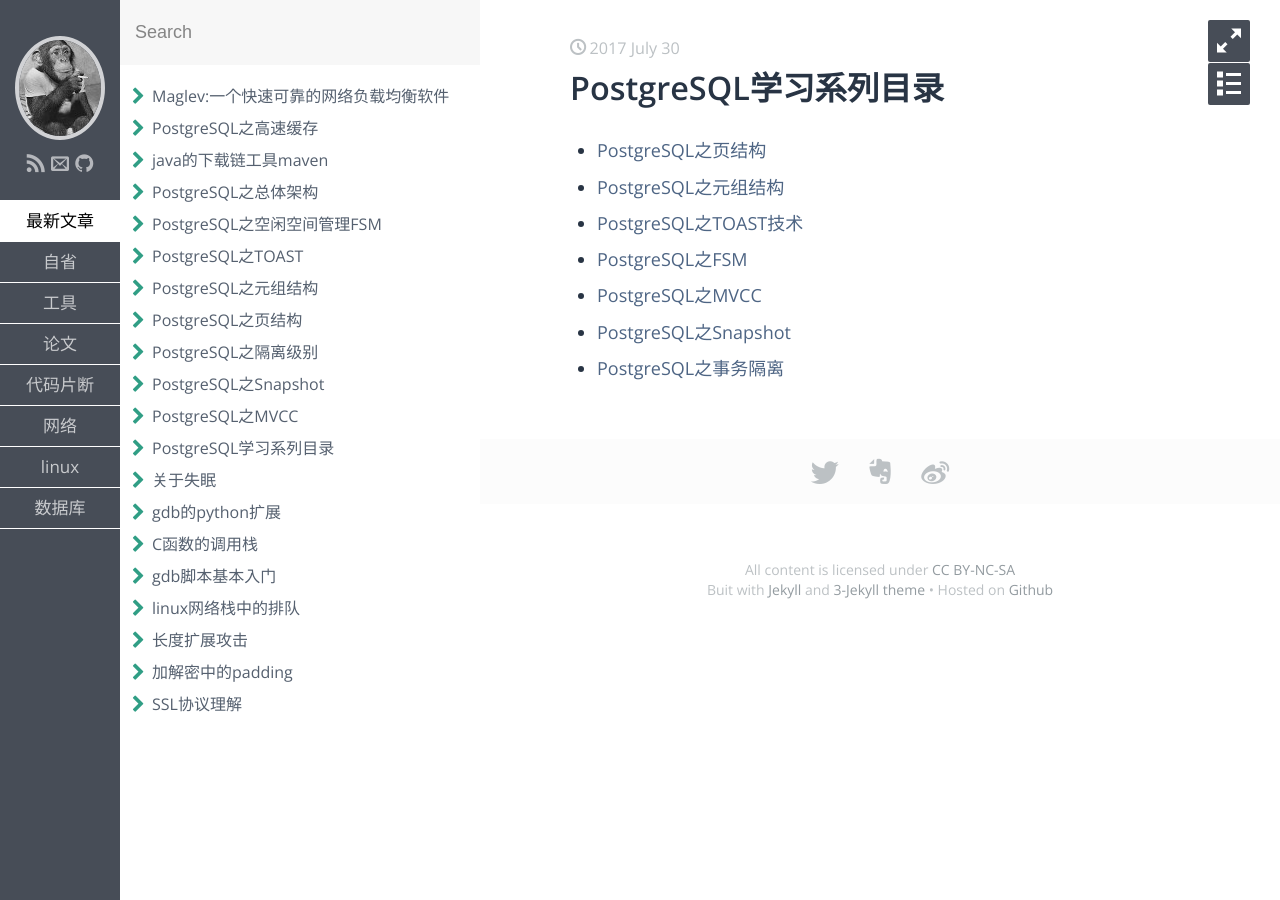
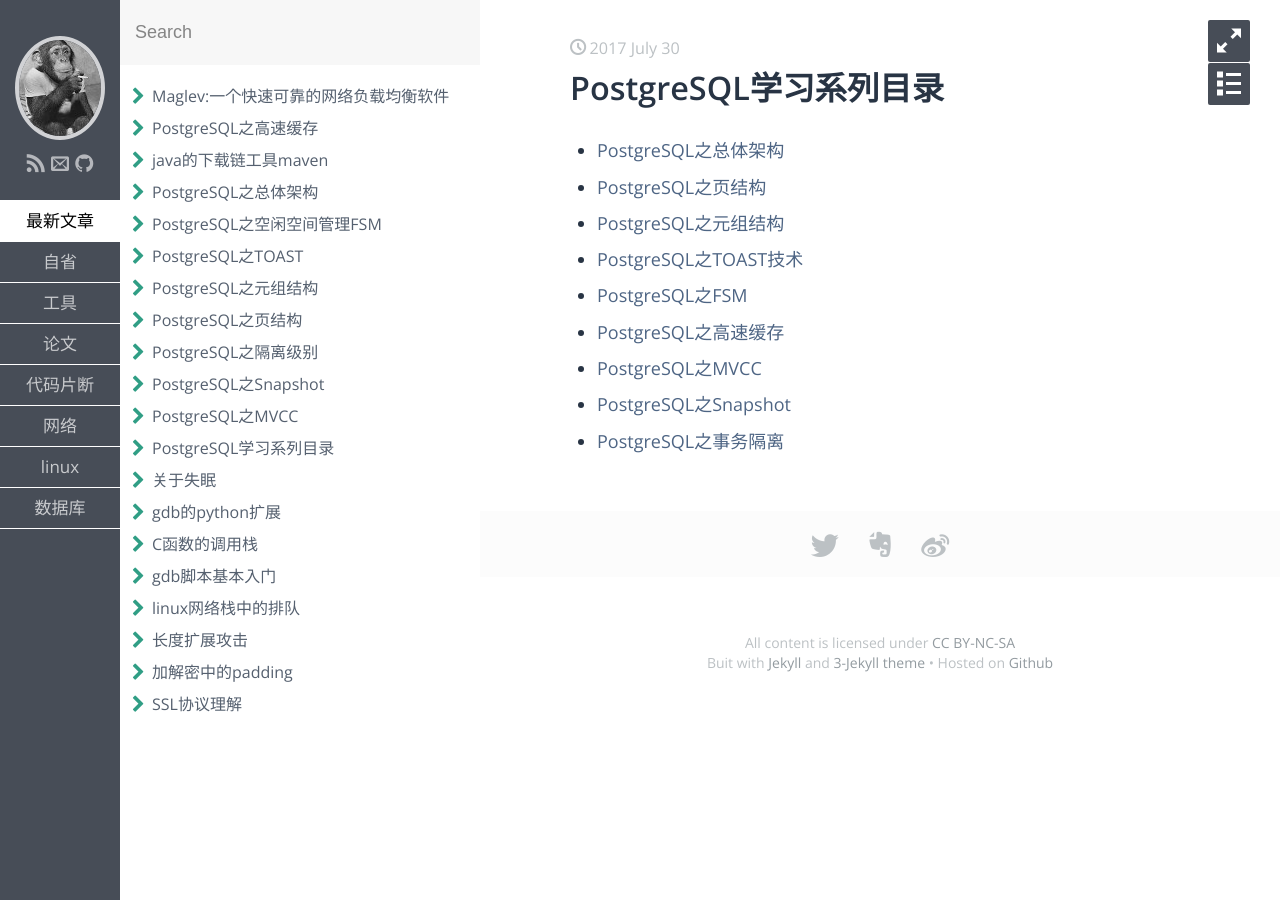
Before and after one commit to feelkill/feelkill.github.io, a Jekyll site: the page built from _posts/database/2017-07-30-pg-main-entry.md, in a window 1280 px wide. Built offline with Jekyll 4.4.1, drawn with Linux system fonts in a browser that asks for light colours; some web fonts are replaced.

Commit message:
更新学习目录

```diff
--- a/_posts/database/2017-07-30-pg-main-entry.md
+++ b/_posts/database/2017-07-30-pg-main-entry.md
@@ -6,10 +6,12 @@ category: 数据库
 keywords: PostgreSQL,
 ---
 
+* [PostgreSQL之总体架构](/2017/09/01/pg-summary-arch.html)
 * [PostgreSQL之页结构](/2017/08/18/pg-page-struct.html)
 * [PostgreSQL之元组结构](/2017/08/23/pg-tuple-struct.html)
 * [PostgreSQL之TOAST技术](/2017/08/26/pg-toast.html)
 * [PostgreSQL之FSM](/2017/08/27/pg-fsm.html)
+* [PostgreSQL之高速缓存](/2017/09/02/pg-syscache.html)
 * [PostgreSQL之MVCC](/2017/08/01/pg-mvcc.html)
 * [PostgreSQL之Snapshot](/2017/08/02/pg-snapshot.html)
 * [PostgreSQL之事务隔离](/2017/08/05/pg-trans-level.html)
```
